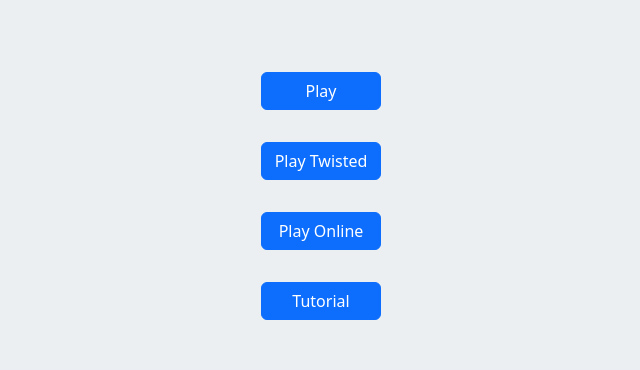
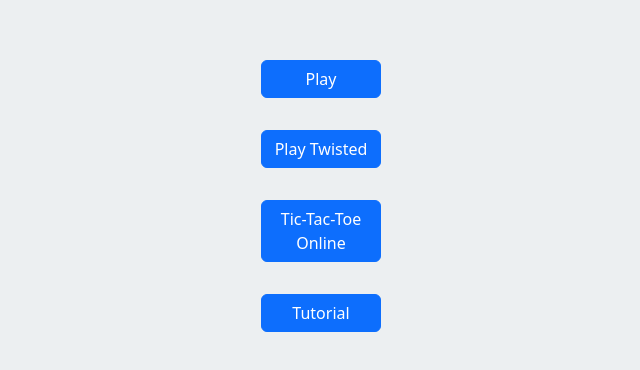
Before and after one commit to DevEmad007/super-tic-tac-toe, a React (Vite) app: page / in a window 1280 px wide. Shown: the part 204-574 px from the top of the page, without its empty margins (319-959 px from the left). Built offline with nearby package versions, Linux system fonts and the light colour scheme.

Commit message:
routing change

```diff
--- a/src/App.jsx
+++ b/src/App.jsx
@@ -1,16 +1,18 @@
 import { BrowserRouter,Route,Routes } from 'react-router-dom';
-import GameBoard from './components/GameBoard';
 import Home from './home/Home';
 import Tiutorial from './home/Tiutorial';
 import OnlineGame from './components/OnlineGame';
+import OTG from './components/OTG';
+import Game from './components/Game';
 
 const App = () => {
 
   return (
     <Routes>
       <Route path={'/'} element={<Home />} />
-      <Route path={'/game'} element={<GameBoard />} />
+      <Route path={'/game'} element={<Game />} />
       <Route path={'/gameOnline'} element={<OnlineGame />} />
+      <Route path={'/gameOnlineT'} element={<OTG />} />
       <Route path={'/game-tutorial'} element={<Tiutorial />} />
     </Routes>
   );
--- a/src/home/Home.jsx
+++ b/src/home/Home.jsx
@@ -38,7 +38,7 @@ const Home = () => {
                 </Row>
                 <Row>
                     <Col>
-                        <Button onClick={handleOpenModal} variant='primary' className='m-3 '>Play Online</Button>
+                        <Button onClick={handleOpenModal} variant='primary' className='m-3 '>Tic-Tac-Toe Online</Button>
                     </Col>
                 </Row>
                 <Row>
```
